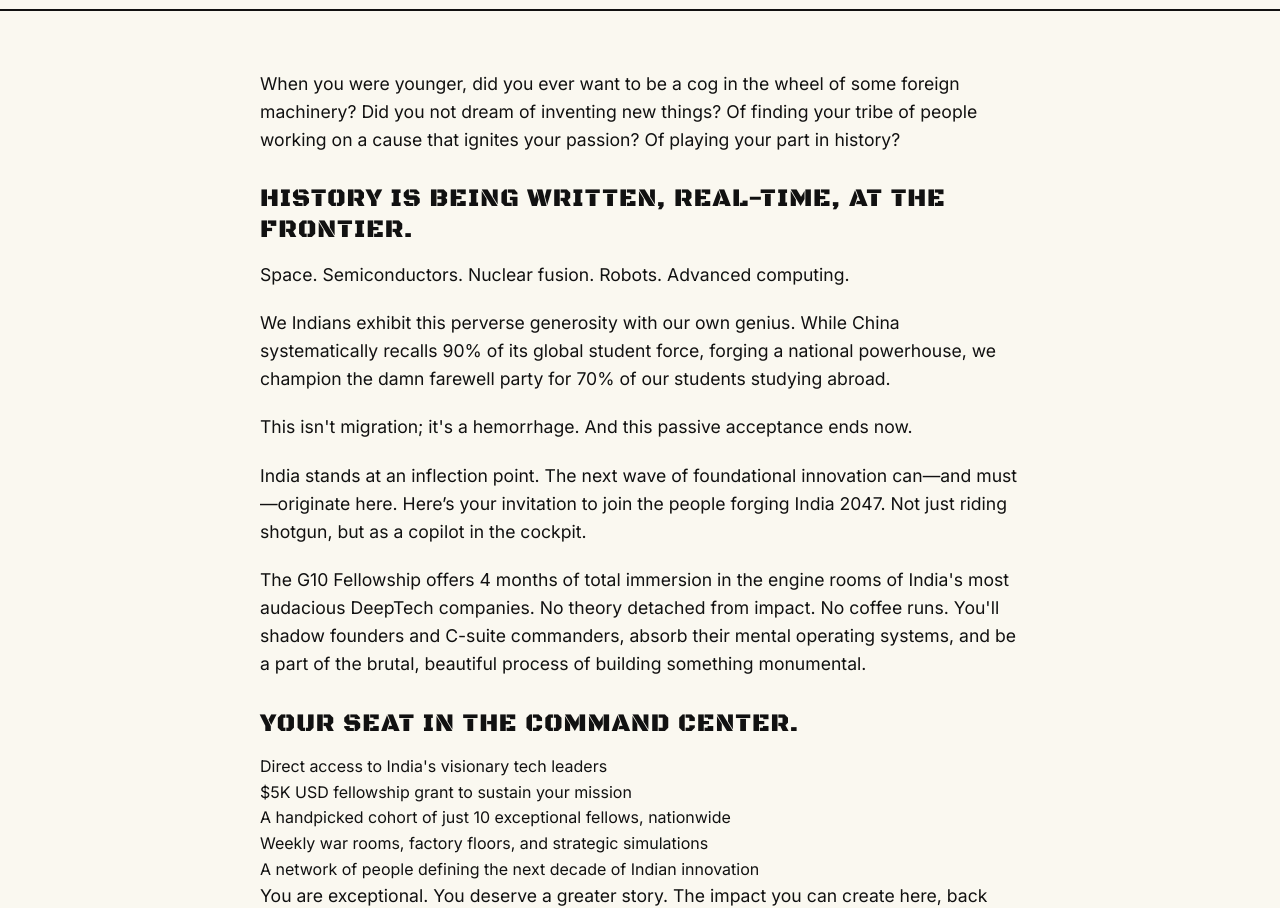
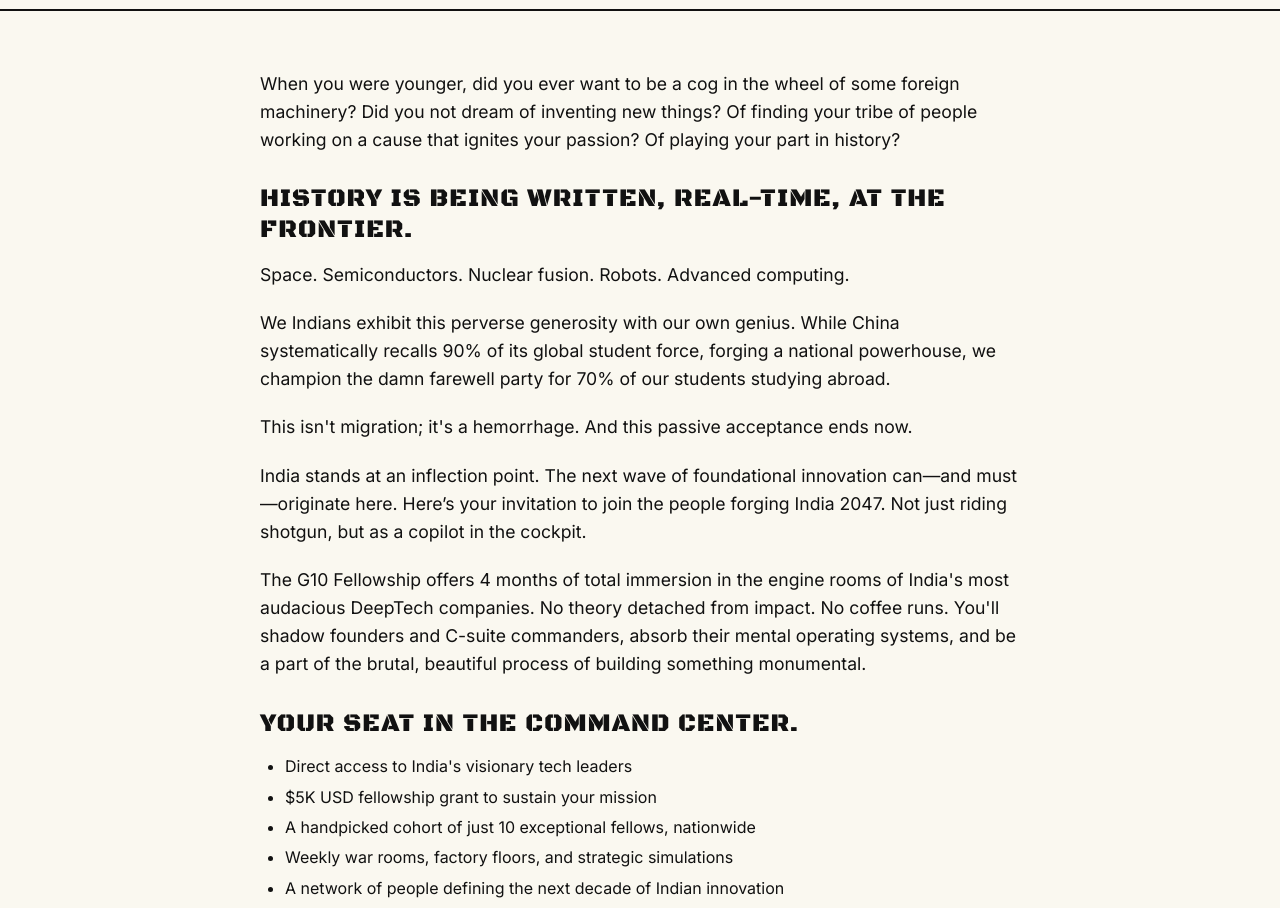
Before and after one commit to Khushhhi/g10-fellowship, a plain HTML site: page manifesto.html in a window 1280 px wide. Shown: the part 76-984 px from the top of the page. Drawn offline with Linux system fonts and the light colour scheme.

Commit message:
Update style.css

```diff
--- a/style.css
+++ b/style.css
@@ -378,6 +378,18 @@ footer p:first-child { /* "DRAFTING NOW" */
     margin-bottom: 15px;
 }
 
+.manifesto-bullets {
+    list-style-type: disc; /* Explicitly sets the bullet style (disc, circle, square) */
+    padding-left: 25px;    /* Adds indentation FROM THE LEFT for the bullets to appear */
+    margin-top: 1em;       /* Adds space above the list */
+    margin-bottom: 1.5em;  /* Adds space below the list */
+}
+
+.manifesto-bullets li {
+    margin-bottom: 0.5em;  /* Adds vertical space BETWEEN bullet points */
+    line-height: 1.4;      /* Improves readability if lines wrap */
+}
+
 .manifesto-content p {
     margin-bottom: 20px;
     font-size: 1.1rem;
```
